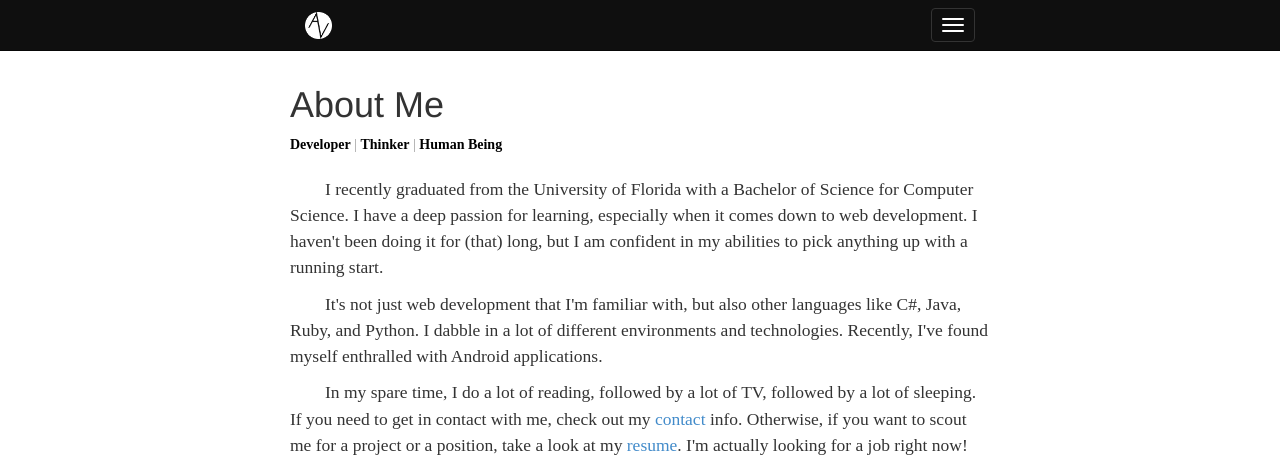
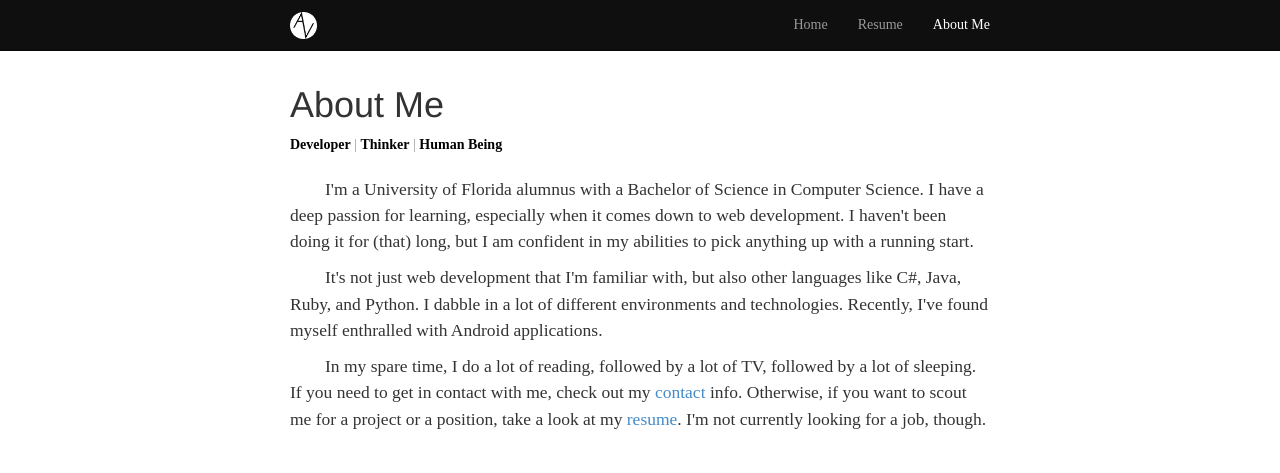
Before and after one commit to andrewvora/andrewvora.github.io, a plain HTML site: page index.html at #/about in a window 1280 px wide. Shown: the top 473 px of the page. Drawn offline with Linux system fonts and the light colour scheme; files that its build step writes are made by us from their sources; a web font is replaced by a local one.

Commit message:
Styling and content updates.

```diff
--- a/index.html
+++ b/index.html
@@ -33,9 +33,9 @@
 
     <!-- Fixed navbar -->
     <nav class="navbar navbar-inverse navbar-static-top" role="navigation">
-      <div>
-        <div class="container navbar-header">
-          <button type="button" class="navbar-toggle collapsed" data-toggle="collapse" data-target="#navbar" aria-expanded="false" aria-controls="navbar">
+      <div class="container">
+        <div class="navbar-header">
+          <button type="button" class="navbar-toggle" data-toggle="collapse" data-target="#navbar" aria-expanded="false" aria-controls="navbar">
             <span class="sr-only">Toggle navigation</span>
             <span class="icon-bar"></span>
             <span class="icon-bar"></span>
@@ -45,7 +45,7 @@
             <img class="img-rounded logo img-responsive" src="images/logo50.png">
           </a>
         </div>
-        <div id="navbar" ng-controller="NavController" class="container navbar-collapse collapse">
+        <div id="navbar" ng-controller="NavController" class="navbar-collapse">
           <ul class="nav navbar-nav navbar-right">
             <li><a ng-class="{active: isActive('/')}" class="fade-anim" href="#/">Home</a></li>
             <!--<li><a ng-class="{active: isActive('/stats')}" class="fade-anim" href="#/stats">Stats</a></li>-->
@@ -103,7 +103,6 @@
     <script src="scripts/app.js"></script>
     <script src="scripts/common.js"></script>
     <script src="scripts/controllers/main.js"></script>
-    <script src="scripts/controllers/stats.js"></script>
     <script src="scripts/controllers/about.js"></script>
     <script src="scripts/controllers/resume.js"></script>
     <script src="scripts/controllers/nav.js"></script>
--- a/views/about.html
+++ b/views/about.html
@@ -9,17 +9,17 @@
 					<a class="fade-anim">Human Being</a>
 				</p>
 				<p class="block-text">
-					I recently graduated from the University of Florida with a Bachelor of Science for Computer Science. I have a deep passion for learning, especially when it comes down to web development. I haven't been doing it for (that) long, but I am confident in my abilities to pick anything up with a running start.</p>
+					I'm a University of Florida alumnus with a Bachelor of Science in Computer Science. I have a deep passion for learning, especially when it comes down to web development. I haven't been doing it for (that) long, but I am confident in my abilities to pick anything up with a running start.</p>
 				<p class="block-text">
 					It's not just web development that I'm familiar with, but also other languages like C#, Java, Ruby, and Python. I dabble in a lot of different environments and technologies. Recently, I've found myself enthralled with Android applications.</p>
 				<p class="block-text">
-					In my spare time, I do a lot of reading, followed by a lot of TV, followed by a lot of sleeping. If you need to get in contact with me, check out my <a href ng-click="showContactInfo=true">contact</a> info. Otherwise, if you want to scout me for a project or a position, take a look at my <a href="#/resume">resume</a>. I'm actually looking for a job right now!</p>
+					In my spare time, I do a lot of reading, followed by a lot of TV, followed by a lot of sleeping. If you need to get in contact with me, check out my <a href ng-click="showContactInfo=true">contact</a> info. Otherwise, if you want to scout me for a project or a position, take a look at my <a href="#/resume">resume</a>. I'm not currently looking for a job, though.</p>
 				</p>
 			</div>
 		</div>
 		<div class="container alert-modal fade-anim" ng-show="showContactInfo">
 			<div class="row">
-				<span class="glyphicon glyphicon-earphone"></span>(561) 568-9916
+				<span class="glyphicon glyphicon-earphone"></span>[See <a href="#/resume">Resume</a>]
 			</div>
 			<div class="row">
 				<span class="glyphicon glyphicon-envelope"></span>andrewjvora@gmail.com
```
Also changed, not shown: views/main.html (+1 -1 lines), dist/css/andnet.css, dist/js/andnet.js, images/favicon.ico (added), images/yeoman.png (deleted), views/resume.html (line endings or trailing spaces), views/stats.html (line endings or trailing spaces).
